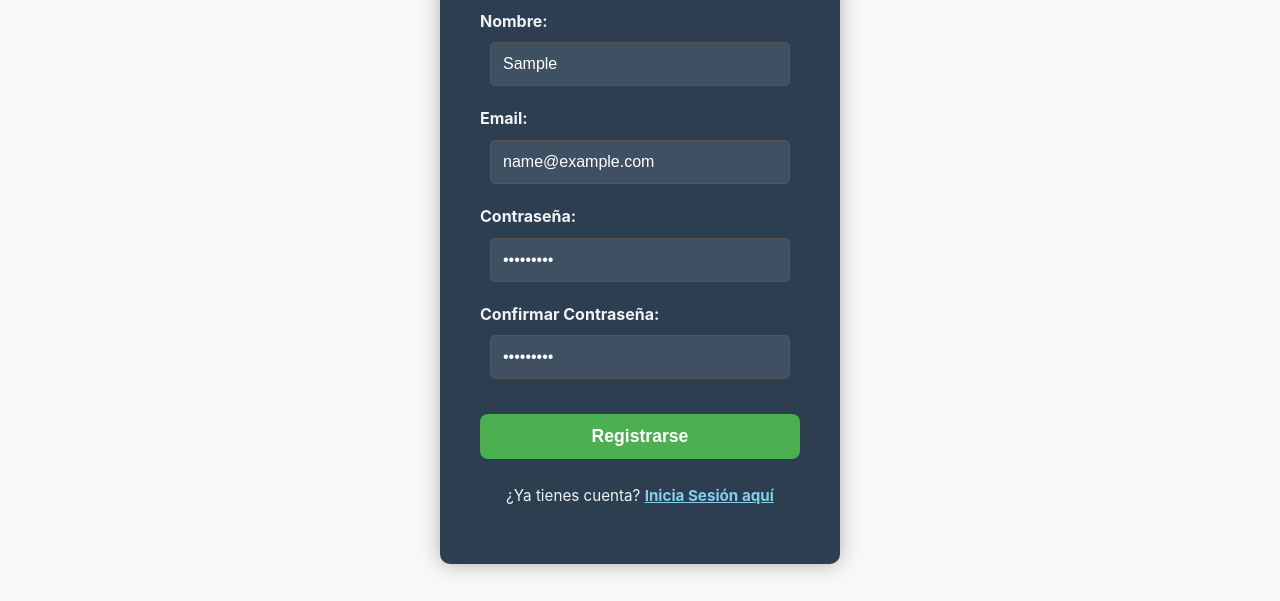
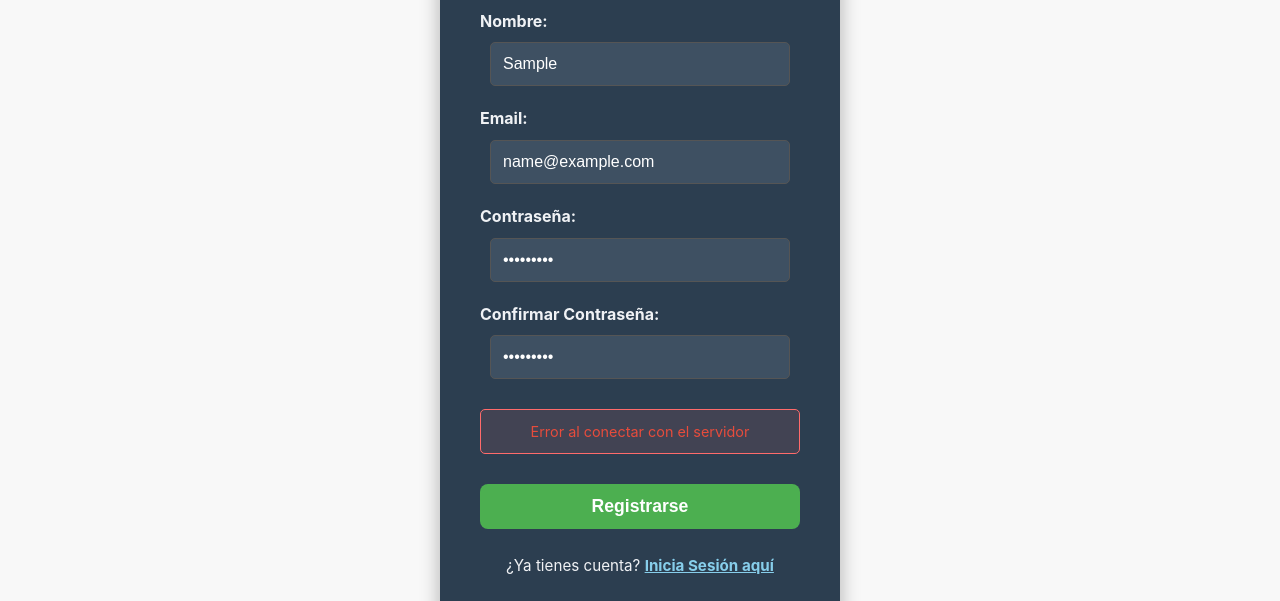
Before and after one commit to sharondaniela/maru-lana, a website: page public/registro.html in a window 1280 px wide. Both pictures are taken after typing "Sample", "name@example.com", "Sample123", "Sample123" into the empty fields and a click on the button "Registrarse". Shown: the part 199-800 px from the top of the page. Drawn offline with Linux system fonts and the light colour scheme; no server answers.

Commit message:
refactor: implementar validación de formularios login y registro

```diff
--- a/public/css/login.css
+++ b/public/css/login.css
@@ -94,6 +94,17 @@ body {
     box-shadow: 0 4px 10px rgba(0, 0, 0, 0.2);
 }
 
+.error-mensaje {
+    display: none;
+    color: #ff6b6b;
+    background-color: rgba(255, 107, 107, 0.1);
+    padding: 10px;
+    border-radius: 5px;
+    margin-bottom: 15px;
+    font-size: 0.9em;
+    border: 1px solid #ff6b6b;
+}
+
 .registro {
     margin-top: 25px;
     font-size: 0.95em;
--- a/public/css/registros.css
+++ b/public/css/registros.css
@@ -94,6 +94,17 @@ body {
     box-shadow: 0 4px 10px rgba(0, 0, 0, 0.2);
 }
 
+.error-mensaje {
+    display: none;
+    color: #ff6b6b;
+    background-color: rgba(255, 107, 107, 0.1);
+    padding: 10px;
+    border-radius: 5px;
+    margin-bottom: 15px;
+    font-size: 0.9em;
+    border: 1px solid #ff6b6b;
+}
+
 .login {
     margin-top: 25px;
     font-size: 0.95em;
--- a/public/registro.html
+++ b/public/registro.html
@@ -54,6 +54,7 @@
                 <label for="confirm_password">Confirmar Contraseña:</label>
                 <input type="password" id="confirm_password" name="confirm_password" required>
 
+                <div id="error-mensaje" class="error-mensaje"></div>
                 <button type="submit">Registrarse</button>
             </form>
             <p class="login">¿Ya tienes cuenta? <a href="login.html">Inicia Sesión aquí</a></p>
@@ -114,6 +115,7 @@
             <p>© 2025 Artesanías Maru-Lana. Todos los derechos reservados.</p>
         </div>
     </footer>
+    <script src="scripts/utils.js"></script>
     <script src="scripts/registro.js"></script>
     <script src="scripts/navbar-ui.js"></script>
 </body>
--- a/public/scripts/registro.js
+++ b/public/scripts/registro.js
@@ -1,17 +1,44 @@
 document.addEventListener('DOMContentLoaded', () => {
     const registrationForm = document.querySelector('.registro-form');
+    const errorMensaje = document.getElementById('error-mensaje');
 
     if (registrationForm) {
         registrationForm.addEventListener('submit', async (event) => {
             event.preventDefault();
+            ocultarError(errorMensaje);
 
-            const nombre = registrationForm.querySelector('input[name="nombre"]').value;
-            const email = registrationForm.querySelector('input[name="email"]').value;
+            const nombre = registrationForm.querySelector('input[name="nombre"]').value.trim();
+            const email = registrationForm.querySelector('input[name="email"]').value.trim();
             const password = registrationForm.querySelector('input[name="password"]').value;
-            const confirmPassword = registrationForm.querySelector('input[name="confirm_password"]').value; // Asumiendo que tienes este campo en el HTML
+            const confirmPassword = registrationForm.querySelector('input[name="confirm_password"]').value;
+
+            if (!validarNoVacio(nombre)) {
+                mostrarError('El nombre es requerido', errorMensaje);
+                return;
+            }
+
+            if (nombre.length < 3) {
+                mostrarError('El nombre debe tener al menos 3 caracteres', errorMensaje);
+                return;
+            }
+
+            if (!validarEmail(email)) {
+                mostrarError('El email no es válido', errorMensaje);
+                return;
+            }
+
+            if (!validarNoVacio(password)) {
+                mostrarError('La contraseña es requerida', errorMensaje);
+                return;
+            }
+
+            if (password.length < 6) {
+                mostrarError('La contraseña debe tener al menos 6 caracteres', errorMensaje);
+                return;
+            }
 
             if (password !== confirmPassword) {
-                alert('Las contraseñas no coinciden. Por favor, inténtalo de nuevo.');
+                mostrarError('Las contraseñas no coinciden', errorMensaje);
                 return;
             }
 
@@ -27,16 +54,14 @@ document.addEventListener('DOMContentLoaded', () => {
                 const data = await response.json();
 
                 if (response.ok) {
-
                     alert('Registro exitoso. Serás redirigido para iniciar sesión.');
                     window.location.href = data.redirect;
                 } else {
-
-                    alert('Error en el registro: ' + data.error);
+                    mostrarError(data.error || 'Error en el registro', errorMensaje);
                 }
             } catch (error) {
                 console.error('Error al enviar el formulario de registro:', error);
-                alert('Ocurrió un error al intentar registrarte. Por favor, inténtalo de nuevo más tarde.');
+                mostrarError('Error al conectar con el servidor', errorMensaje);
             }
         });
     }
```
Also changed, not shown: public/login.html (+2 -3 lines), public/scripts/login.js (+20 -7 lines).
